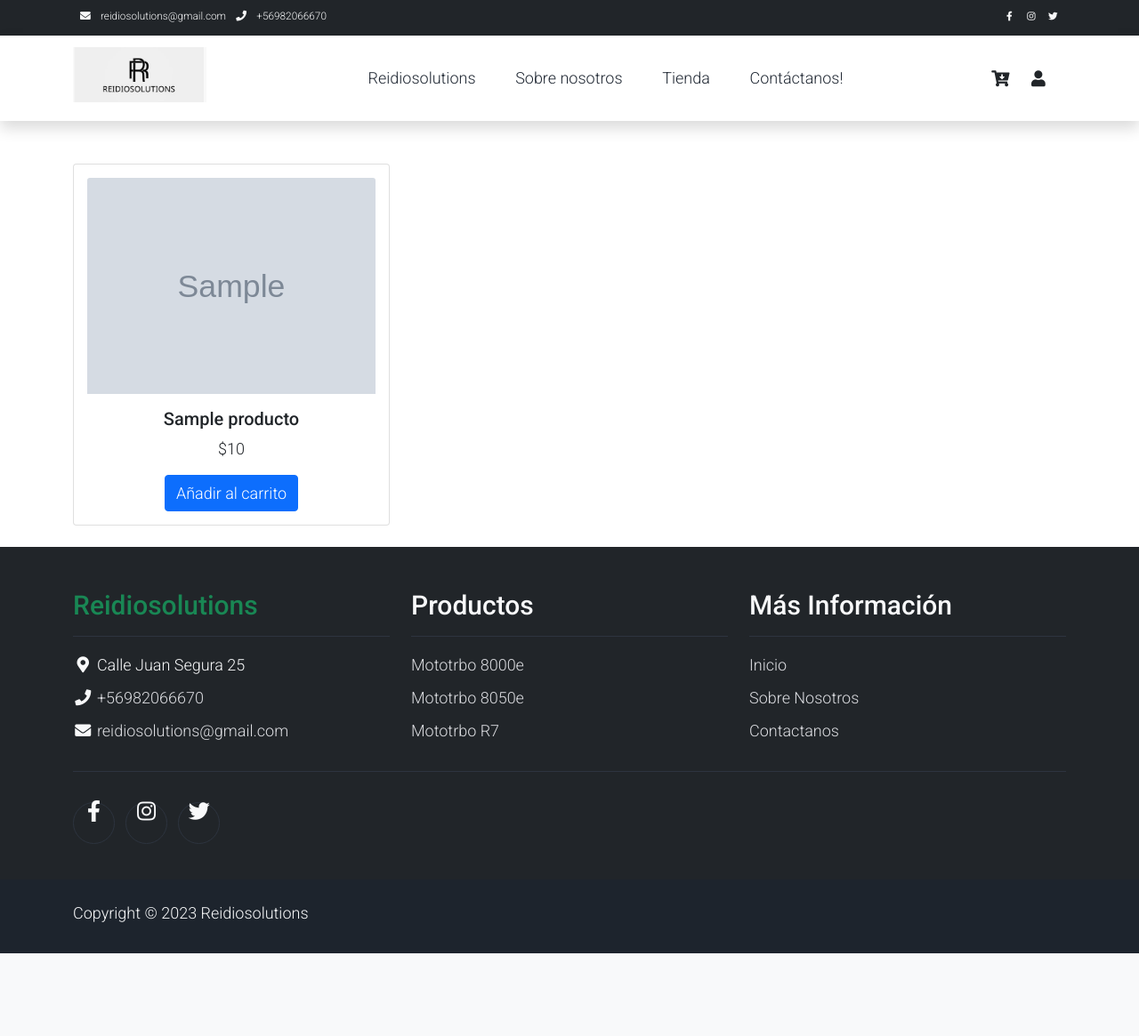
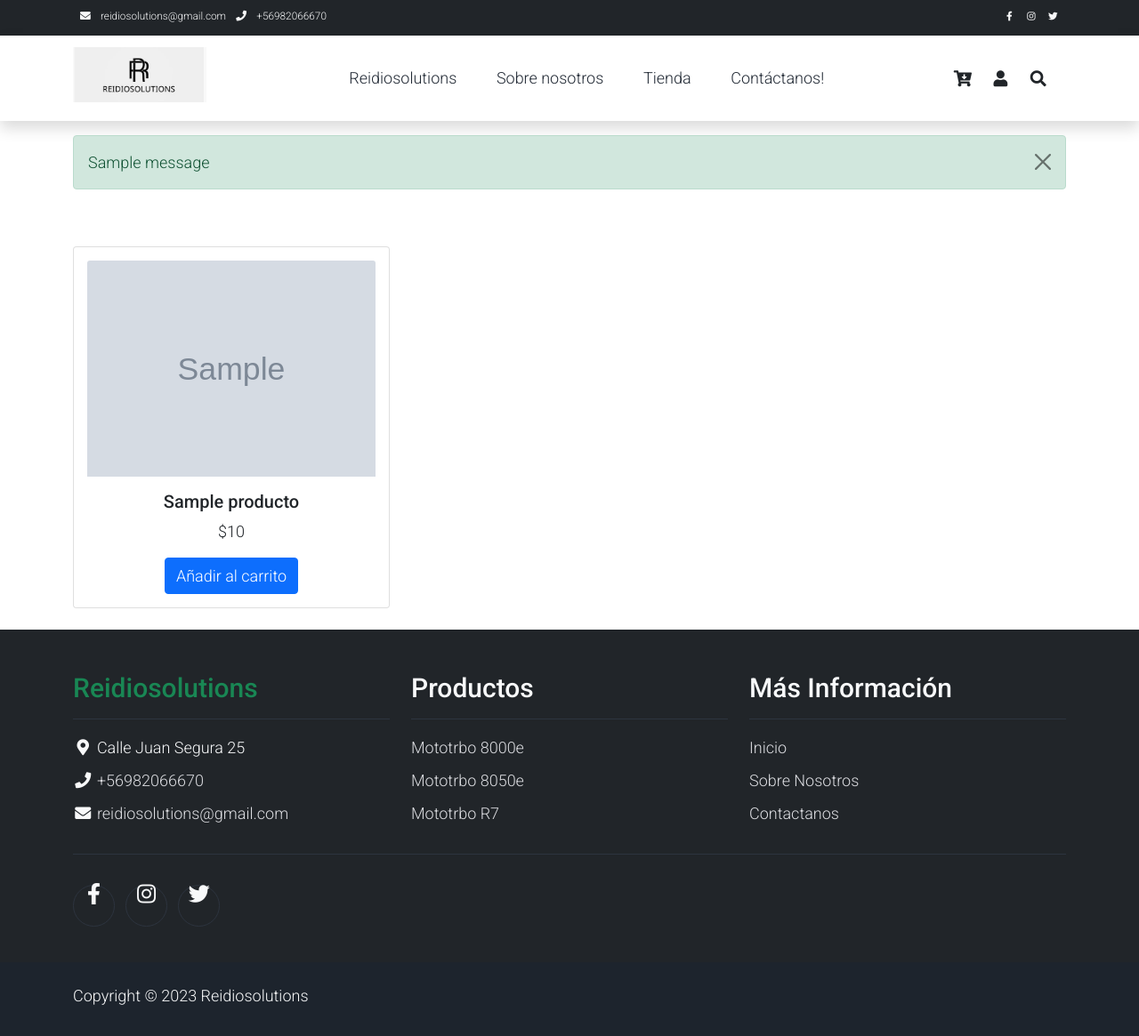
Before and after one commit to SamuelMattos7/RadiocommunicationsEcommerce, a Django app: template ProjectFinal/Proyecto/Core/templates/Tienda/catalogo.html in a window 1280 px wide. Shown: the whole page at 89% size. Before the commit the page ends 1072 px from the top, so only its background shows below. Run offline with Django 3.2, Linux system fonts and the light colour scheme; the template is opened without the code that fills it: most values are stand-ins (such as "Sample title", 1, 10 or a date in 2020); grey boxes marked "Sample" are stand-in pictures; one stand-in notice (Sample message) is shown; some libraries are stand-ins or nearby versions.

Commit message:
correciones

```diff
--- a/ProjectFinal/Proyecto/Core/templates/Cods&Types/CodigoProducto.html
+++ b/ProjectFinal/Proyecto/Core/templates/Cods&Types/CodigoProducto.html
@@ -10,6 +10,7 @@
 <body>
 {% if user.is_authenticated %}
 {% if user.userType == 'ADMINISTRADOR' %}
+<div class="container mt-5 p-5">
     <div class="container">
         <div class="card">
             <div class="card-body">
@@ -27,6 +28,7 @@
             </div>
         </div>
     </div>
+</div>
 {%else%}
 <h1>Usted no esta permitido aqui</h1>
 {% endif %}
--- a/ProjectFinal/Proyecto/Core/templates/Cods&Types/TipoProducto.html
+++ b/ProjectFinal/Proyecto/Core/templates/Cods&Types/TipoProducto.html
@@ -10,6 +10,7 @@
 <body>
 {% if user.is_authenticated %}
 {% if user.userType == 'ADMINISTRADOR' %}
+<div class="container mt-5 p-5">
     <div class="card">
         <div class="card-body">
             <div class="container mt-3 ml-3 p-5">
@@ -25,6 +26,7 @@
             </div>
         </div>
     </div>
+</div>
 {%else%}
 <h1>Usted no esta permitido aqui</h1>
 {% endif %}
--- a/ProjectFinal/Proyecto/Core/templates/CrearProducto.html
+++ b/ProjectFinal/Proyecto/Core/templates/CrearProducto.html
@@ -33,7 +33,7 @@
                 {{ form.pdf_file }}
                 <label for="{{ form.Precio.id }}">Precio:</label>
                 {{ form.Precio }}
-
+                <br>
                 <input class="btn btn-primary" type="submit" value="Agregar Producto">
             </form>
         </div>
--- a/ProjectFinal/Proyecto/Core/templates/Tienda/catalogo.html
+++ b/ProjectFinal/Proyecto/Core/templates/Tienda/catalogo.html
@@ -119,8 +119,11 @@
                     <a class="nav-icon position-relative text-decoration-none" href="{% url 'carrito' %}">
                         <i class="fa fa-fw fa-cart-arrow-down text-dark mr-1"></i>
                     </a>
-                    <a class="nav-icon position-relative text-decoration-none" href="{% url 'perfil' %}">
+                    <a class="nav-icon position-relative text-decoration-none" href="{% url 'registro' %}">
                         <i class="fa fa-fw fa-user text-dark mr-3"></i>
+                    </a>
+                    <a class="nav-icon position-relative text-decoration-none" href="{% url 'SearchProductos' %}">
+                        <i class="fa fa-fw fa-search text-dark"></i>
                     </a>
                 </div>
             </div>
@@ -145,6 +148,22 @@
             </form>
         </div>
     </div>
+
+    {% if messages %}
+        <div class="container mt-3">
+            <div class="row">
+                <div class="col">
+                    {% for message in messages %}
+                        <div class="alert alert-success alert-dismissible fade show" role="alert">
+                            {{ message }}
+                            <!-- Close button -->
+                            <button type="button" class="btn-close" data-bs-dismiss="alert" aria-label="Close"></button>
+                        </div>
+                    {% endfor %}
+                </div>
+            </div>
+        </div>
+    {% endif %}
 
     <!-- Product Catalog -->
     <div class="container mt-5">
--- a/ProjectFinal/Proyecto/Core/views.py
+++ b/ProjectFinal/Proyecto/Core/views.py
@@ -12,6 +12,7 @@ from django_filters.views import FilterView
 from .models import Producto
 from .filters import ProductFilter
 from django.http import Http404, FileResponse
+from django.contrib import messages
 import os
 
 # Create your views here.
@@ -135,6 +136,8 @@ def Add_Carrito(request, ProductID):
 
     cart_item.save()
 
+    messages.success(request, "Producto añadido al carrito")
+
     return redirect('Catalogo')
 
 def Quit_Carrito(request, ProductID):
```
Also changed, not shown: ProjectFinal/Proyecto/Core/models.py (+6 -6 lines), ProjectFinal/Proyecto/Core/templates/home.html (+0 -22 lines), ProjectFinal/Proyecto/users/templates/administrador/ordersAdmin.html (+5 -5 lines), ProjectFinal/Proyecto/db.sqlite3. Lines whose indentation alone changed are shown as unchanged.
